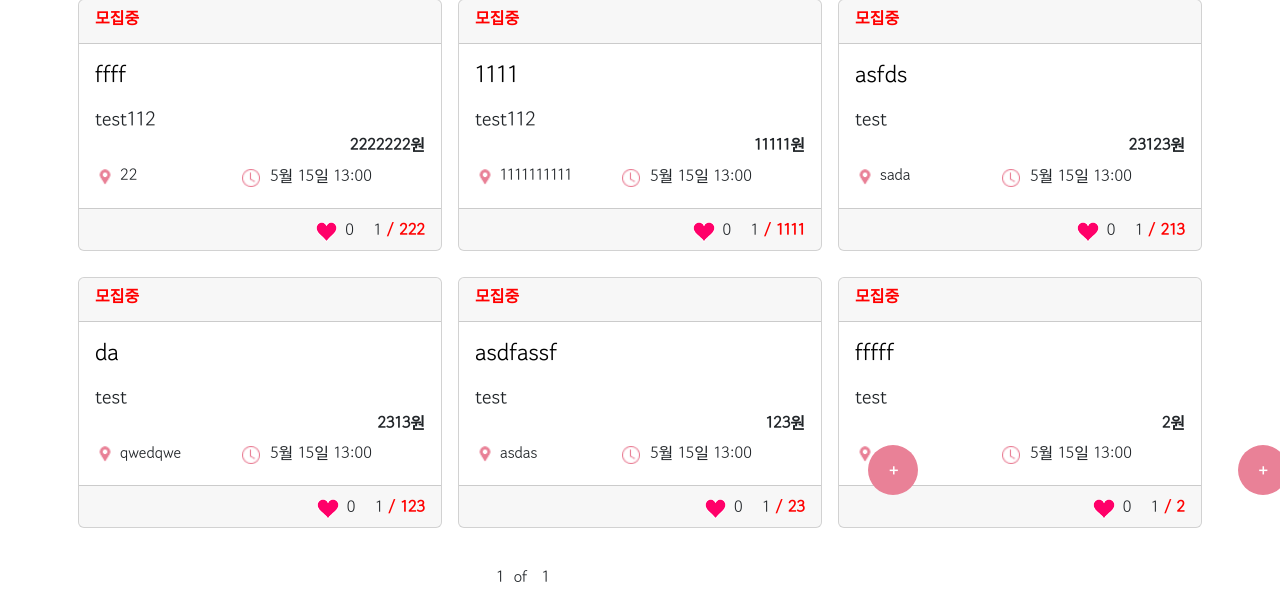
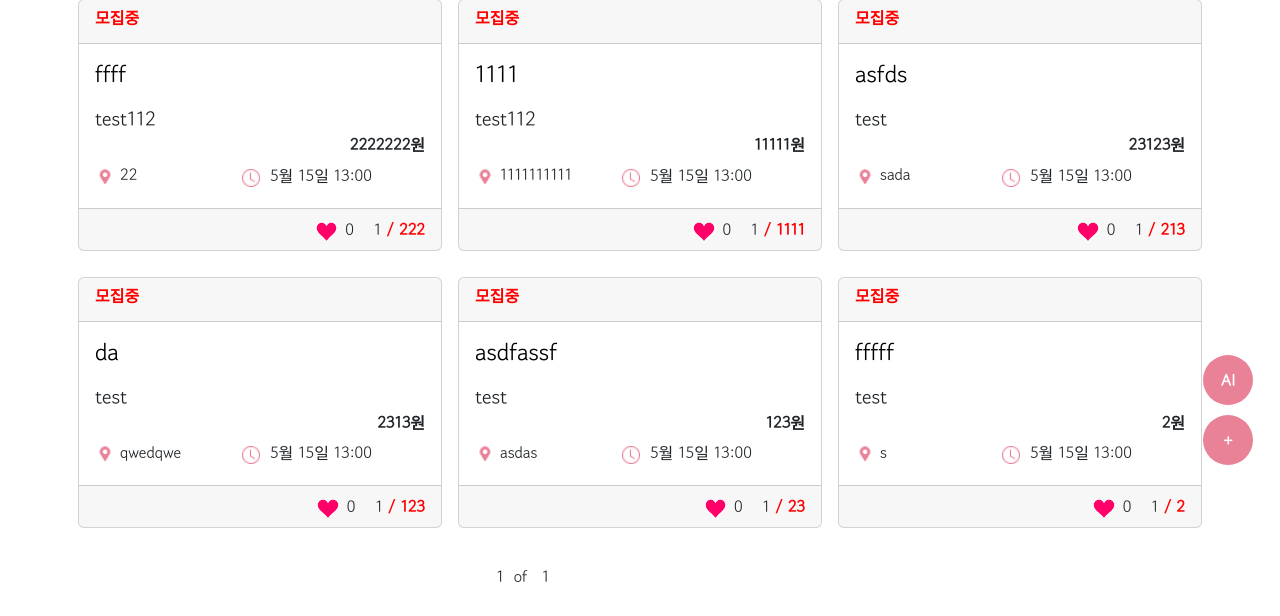
Before and after one commit to minsol1/buytogether, a Django app: page /purhome in a window 1280 px wide. Shown: the part 227-843 px from the top of the page. Run offline with Django 4.2, Linux system fonts and the light colour scheme; data comes from the database, SQL or seed files in the repository; both versions use the stored data as it was after the commit; some libraries are stand-ins or nearby versions.

Commit message:
0611 10시 김재현

```diff
--- a/buyTogether/static/style.css
+++ b/buyTogether/static/style.css
@@ -490,43 +490,29 @@
 
 .freebd-home-board{
   width: 35rem;
-  height: 30rem;
+  height: 15rem;
   margin: 0 auto;
   margin-top: 10px;
   margin-bottom: 20px;
 }
 
-#fix {
+#fix_AI {
   position: fixed;
-  right: 1px;
-  bottom: 50px;
+  right: 75px;
+  bottom: 140px;
 }
 
-#fix_2 {
+#fix_create {
   position: fixed;
-  right: 1px;
-  bottom: 50px;
-}
-
-#fix_11 {
-  position: fixed;
-  right: 70px;
-  bottom: 50px;
-}
-
-#fix_22 {
-  position: fixed;
-  right: 70px;
-  bottom: 50px;
+  right: 75px;
+  bottom: 80px;
 }
 
 #fixed {
   position: fixed;
   right: 40px;
   bottom: 50px;
-
 }
-
 
 .post_button {
 	width: 50px; height: 50px;
--- a/buyTogether/templates/nav.html
+++ b/buyTogether/templates/nav.html
@@ -66,6 +66,11 @@
         </div>
     </nav>
 
+    <div class="row justify-content-end" id="fix_AI">
+        <div class="col-sm-6 col-md-4 p-2 purbd_home_div">
+            <input type="button"  class='post_button' value="AI" onClick=" location.href='/AI'">
+        </div>
+    </div>
     {% block content %}
     {% endblock %}
 
@@ -78,8 +83,5 @@
     <script src="https://cdn.jsdelivr.net/npm/@popperjs/core@2.11.5/dist/umd/popper.min.js"
         integrity="sha384-Xe+8cL9oJa6tN/veChSP7q+mnSPaj5Bcu9mPX5F5xIGE0DVittaqT5lorf0EI7Vk"
         crossorigin="anonymous"></script>
-
-
 </body>
-
 </html>
--- a/buyTogether/templates/purbd/home.html
+++ b/buyTogether/templates/purbd/home.html
@@ -4,9 +4,13 @@
 {% load static %}
 
 <meta name="viewport" content="width=device-width, initial-scale=1, shrink-to-fit=no">
+{% block content %}
+<div class="row justify-content-end" id="fix_create">
+  <div class="col-sm-6 col-md-4 p-2 purbd_home_div">
+      <input type="button"  class='post_button' value="+" onClick=" location.href='create'">
+  </div>
+</div>
 
-
-{% block content %}
 <div class="container">
     <div class="row purbd_home_div_search" >
       <div class="col-12">
@@ -14,11 +18,6 @@
             <input type='text' class='input_text' placeholder="Search..." onfocus="this.placeholder=''" onblur="this.placeholder='Search...'"/>
         </span>
         <button type='submit' class='sch_smit'>검색</button>
-        </div>
-      </div>
-      <div class="row justify-content-end " id="fixed">
-        <div class="col-sm-6 col-md-4 p-2 purbd_home_div">
-            <button type="button" onClick="location.href='create'" class='post_button'>+</button>
       </div>
     </div>
       <div class = "row purbd_home_div_category ">
@@ -33,9 +32,9 @@
         </div>
       </div>
 
-
       <div class="row">
         {% for post in posts %}
+
         <div class="col-sm-6 col-md-4 p-2 position-relative">
           <div class="card" style="margin-top: 10px;">
             <div class="card-header">
@@ -51,24 +50,14 @@
 
             </div>
             <div class="card-footer">
-
               <div style = "text-align: right;">
                     <span style="margin-right: 15px;"><img src="{%static 'images/heart.png' %}" style="padding-right: 3px;  height: 20px; "> {{post.good}}  </span>
                     {{post.people}}<span style="color: red "><b> / {{post.wpeople}}</span></b>
               </div>
-
             </div>
           </div>
-
         </div>
         {% endfor %}
-
-        <div class="row justify-content-end" id="fix_2">
-          <div class="col-sm-6 col-md-4 p-2 purbd_home_div">
-              <button type="button" onClick="location.href='create'" class='post_button'>+</button>
-          </div>
-        </div>
-
         <div class="row justify-content-center">
           <div class="col-sm-6 col-md-3 p-2 purbd_home_div">
               {%if posts.has_previous%}
@@ -88,5 +77,6 @@
             {%endif%}
           </div>
         </div>
+      </div>
 
 {% endblock %}
```
Also changed, not shown: buyTogether/templates/freebd/freehome.html (+7 -14 lines), buyTogether/db.sqlite3. Lines whose indentation alone changed are shown as unchanged.
